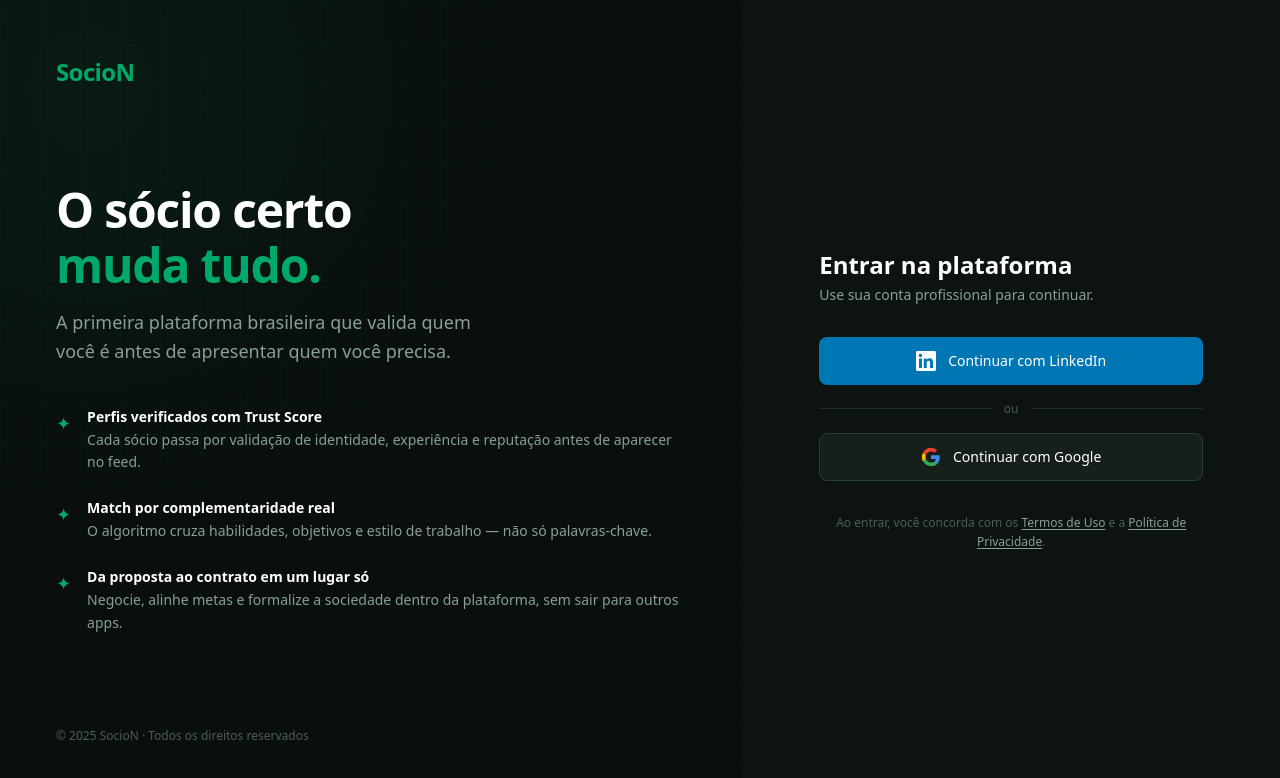
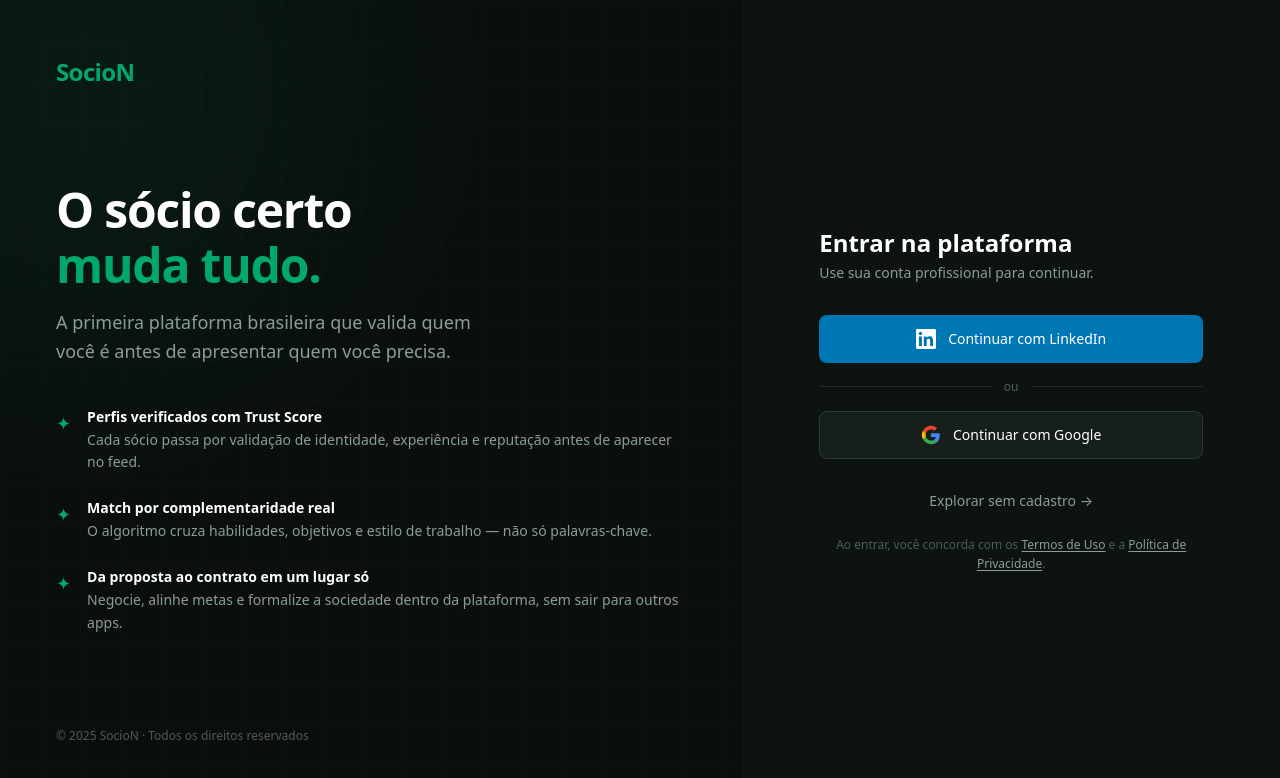
Before and after one commit to a-cheva/socion, a Next.js app: page /login in a window 1280 px wide. Shown: the top 778 px of the page. Built offline with nearby package versions, Linux system fonts and the light colour scheme; no server answers.

Commit message:
feat: add guest access link to feed

```diff
--- a/app/login/page.tsx
+++ b/app/login/page.tsx
@@ -130,7 +130,16 @@ export default function LoginPage() {
             </form>
           </div>
 
-          <p className="text-xs text-center text-[#4a5e54] mt-8 leading-relaxed">
+          <div className="mt-6">
+            <a
+              href="/feed"
+              className="w-full flex items-center justify-center gap-2 text-[#8a9e94] hover:text-white text-sm transition-colors py-2"
+            >
+              Explorar sem cadastro →
+            </a>
+          </div>
+
+          <p className="text-xs text-center text-[#4a5e54] mt-4 leading-relaxed">
             Ao entrar, você concorda com os{" "}
             <a href="/terms" className="text-[#8a9e94] hover:text-white transition-colors underline underline-offset-2">
               Termos de Uso
```
